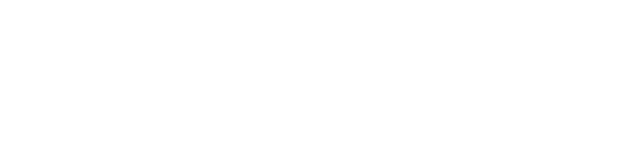
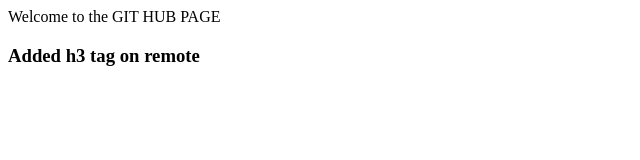
Before and after one commit to Athira06120999/my-first-repo, a plain HTML site: page index.html in a window 1280 px wide. Shown: the whole page, without its empty margins (0-640 px from the left). Drawn offline with Linux system fonts and the light colour scheme.

Commit message:
Update index.html

```diff
--- a/index.html
+++ b/index.html
@@ -2,7 +2,8 @@
   <head>
     <body>
   <title>This is a Git Page</title>
-  <Welcome to the GIT HUB PAGE
+  Welcome to the GIT HUB PAGE
+      <H3>Added h3 tag on remote</H3>
     </body>
   </head>
 </html>
```
